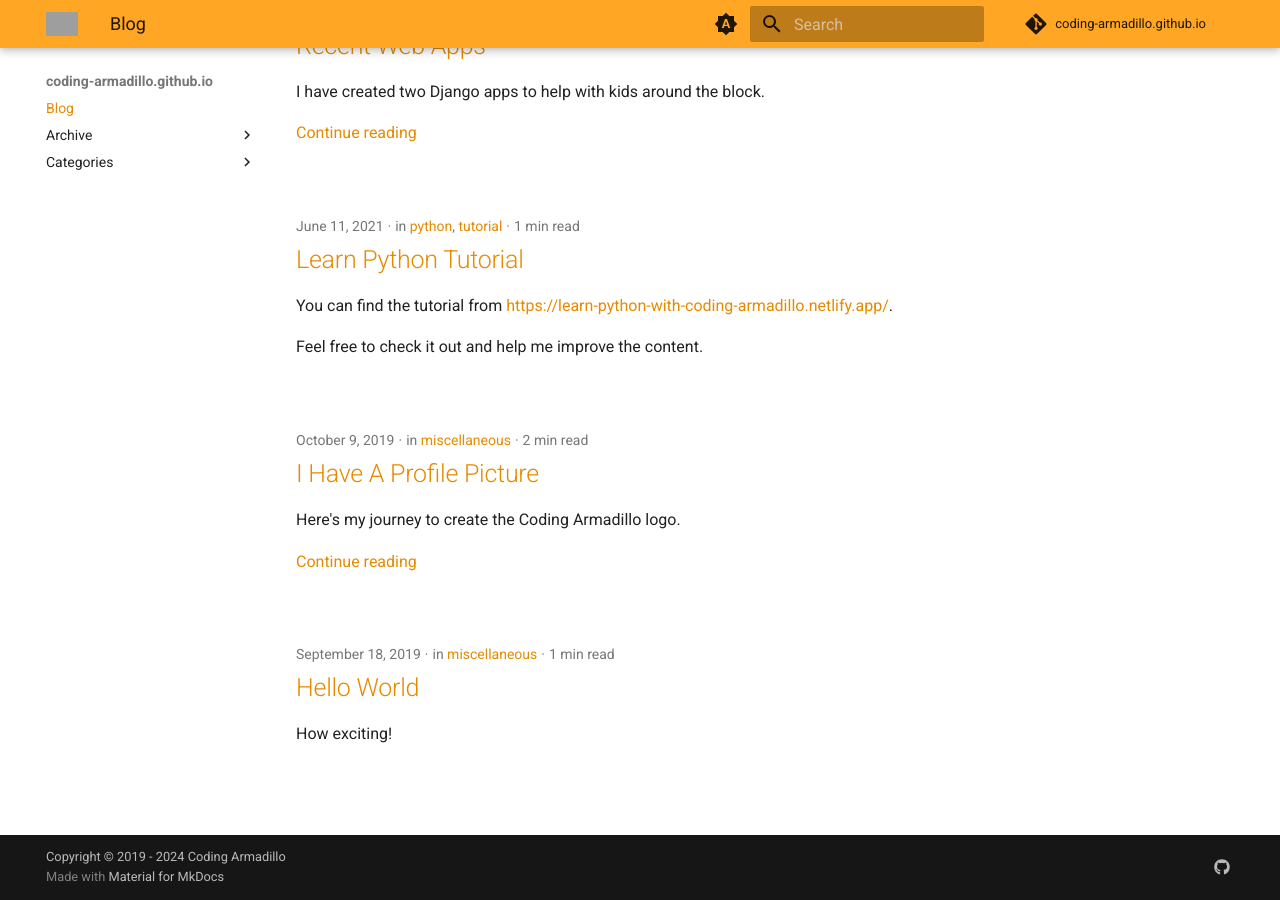
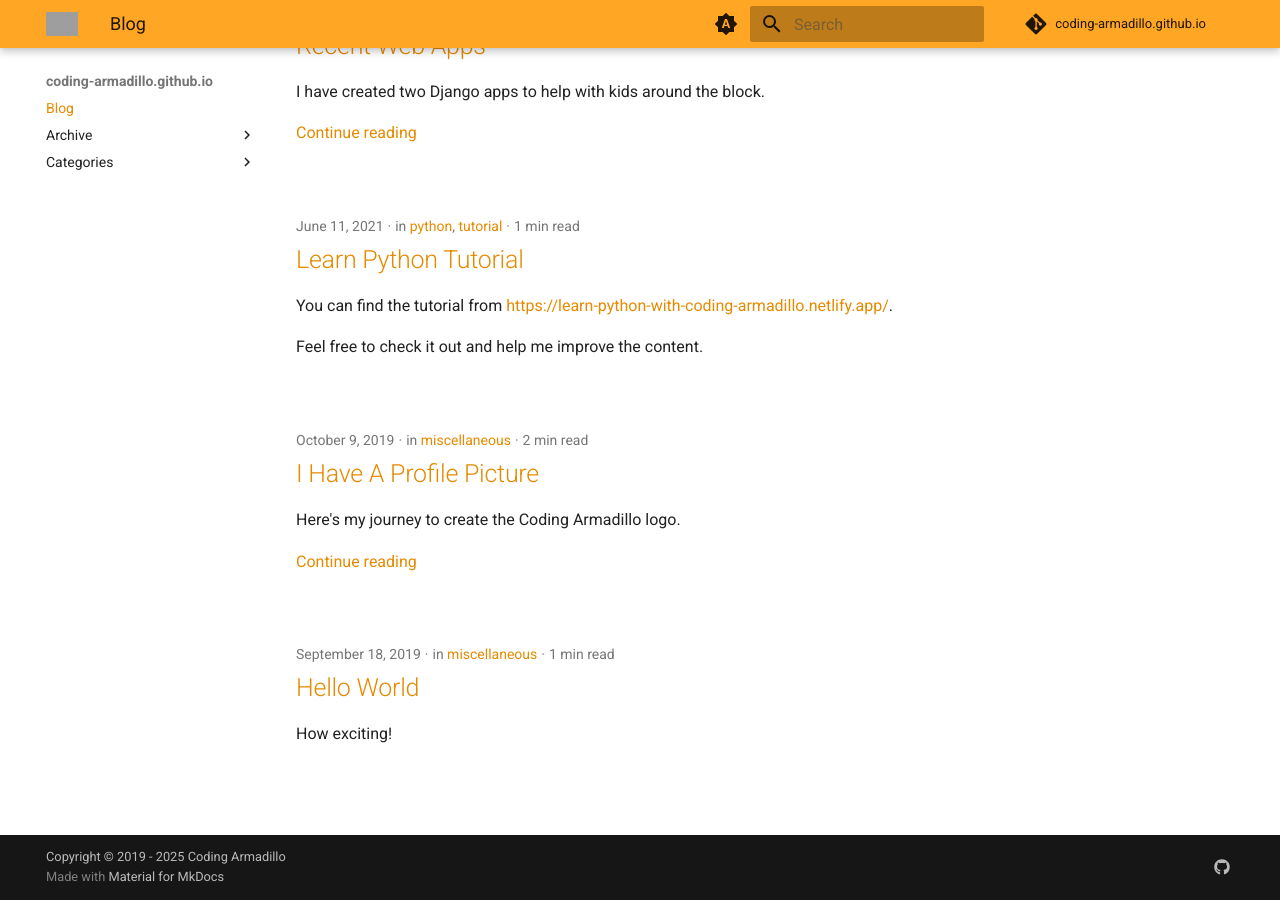
Before and after one commit to coding-armadillo/coding-armadillo.github.io, an MkDocs documentation site: the page built from docs/index.md, in a window 1280 px wide and 900 px high, scrolled down 785 px. Built offline with MkDocs 1.6.1 and Material for MkDocs 9.7.7, drawn with Linux system fonts in a browser that asks for light colours; comment, search, counter and statistics services are not loaded; grey boxes are pictures that could not be loaded.

Commit message:
Update mkdocs.yml

```diff
--- a/mkdocs.yml
+++ b/mkdocs.yml
@@ -30,7 +30,7 @@ theme:
     - navigation.top
 repo_name: coding-armadillo.github.io
 repo_url: https://github.com/coding-armadillo/coding-armadillo.github.io
-copyright: Copyright &copy; 2019 - 2024 Coding Armadillo
+copyright: Copyright &copy; 2019 - 2025 Coding Armadillo
 nav:
   - index.md
 plugins:
```
